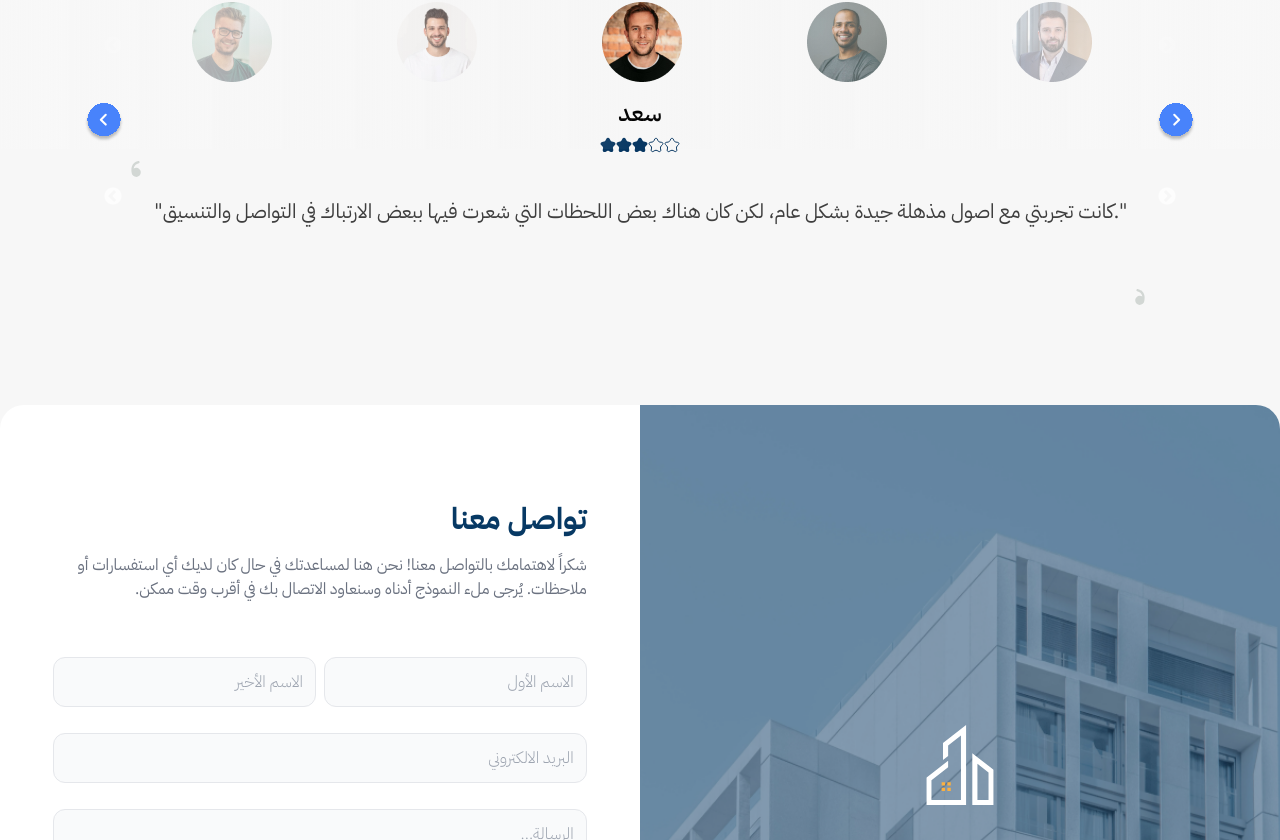
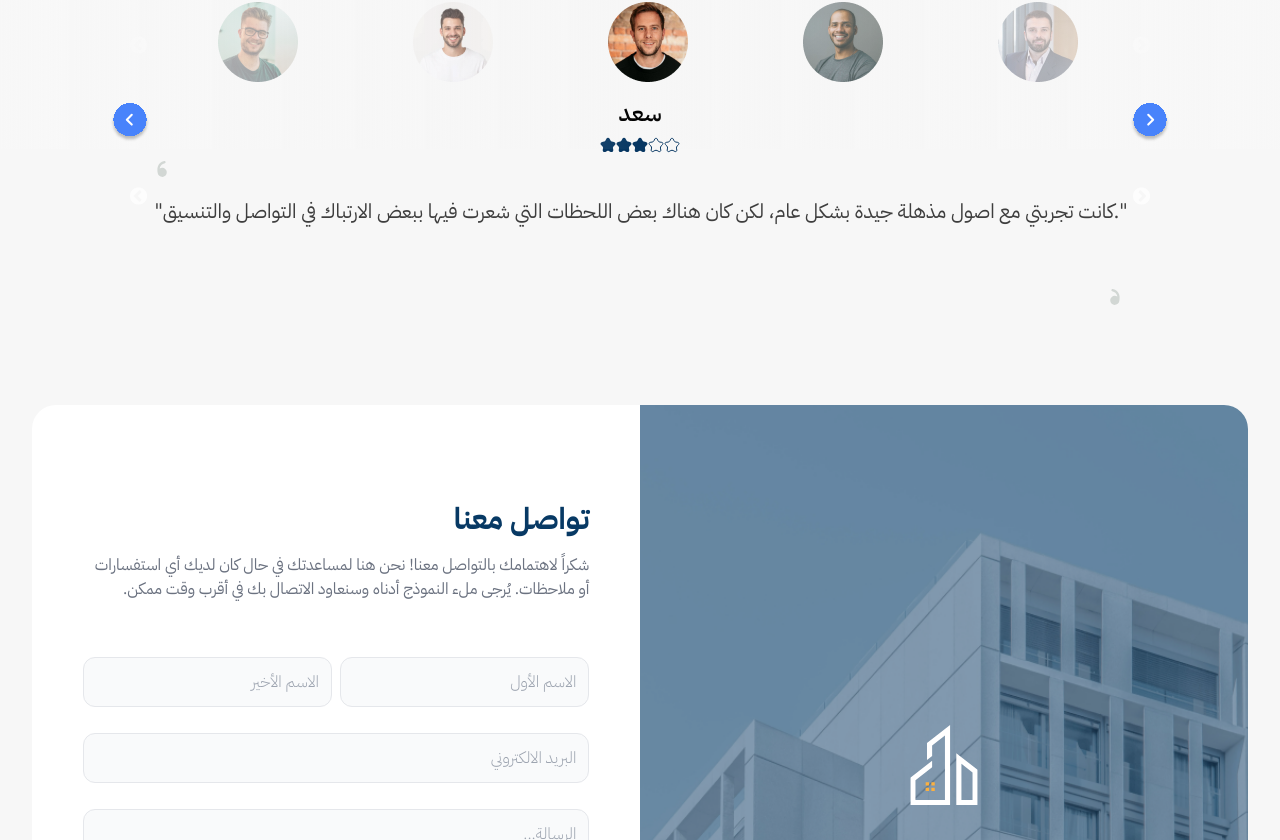
Before and after one commit to kerneltics/Project-2, a React (Vite) app in the folder Front-end/: page / in a window 1280 px wide. Shown: the part 1920-2760 px from the top of the page. Built offline with nearby package versions, Linux system fonts and the light colour scheme; no server answers.

Commit message:
add container class to components

```diff
--- a/Front-end/src/components/About.tsx
+++ b/Front-end/src/components/About.tsx
@@ -2,6 +2,7 @@ import { SubHeading } from "@/components/SubHeading";
 
 const About = () => {
   return (
+    <div className="container">
       <div
         id="about-us"
         className="mx-auto max-w-5xl space-y-8 rounded-md bg-white p-5 shadow-sm"
@@ -13,9 +14,10 @@ const About = () => {
             في اصول، نمتلك فريقًا من الخبراء المتخصصين في مجال العقارات، الذين
             يجمعون بين الخبرة العميقة والشغف بتحقيق رؤى العملاء. نحن نفهم أن كل
             عميل فريد، ونسعى جاهدين لتقديم الخدمة المخصصة التي تلبي تمامًا
-          متطلباتهم وتطلعاتهم. هدفنا هو إرشادك وإيجاد العقار المناسب لك بأقل وقت
-          وجهد ممكن.
+            متطلباتهم وتطلعاتهم. هدفنا هو إرشادك وإيجاد العقار المناسب لك بأقل
+            وقت وجهد ممكن.
           </p>
+        </div>
       </div>
     </div>
   );
--- a/Front-end/src/components/ContactUs.tsx
+++ b/Front-end/src/components/ContactUs.tsx
@@ -7,9 +7,11 @@ import formPicture from "/images/form.png";
 // The main component
 function ContactUs() {
   return (
-    <div id="contact-us" className="w-full rounded-3xl bg-white lg:flex">
-      <FormPicture />
-      <FormSection />
+    <div className="container">
+      <div id="contact-us" className="w-full rounded-3xl bg-white lg:flex">
+        <FormPicture />
+        <FormSection />
+      </div>
     </div>
   );
 }
--- a/Front-end/src/components/FeaturedListings.tsx
+++ b/Front-end/src/components/FeaturedListings.tsx
@@ -16,7 +16,7 @@ export const FeaturedListings = () => {
   }
   console.log({ data: listings });
   return (
-    <div id="best-real-estate" className="flex flex-col items-center space-y-8">
+    <div id="best-real-estate" className="container flex flex-col items-center space-y-8">
       <SubHeading>أفضل العقارات</SubHeading>
 
       <div className="flex flex-wrap items-center justify-center gap-6">
--- a/Front-end/src/components/Servies.tsx
+++ b/Front-end/src/components/Servies.tsx
@@ -4,7 +4,7 @@ import { SubHeading } from "@/components/SubHeading";
 
 const Services = () => {
   return (
-    <div id="our-services" className="font-ibm-plex-sans-arabic flex  flex-col items-center justify-center space-y-8">
+    <div id="our-services" className="font-ibm-plex-sans-arabic container flex  flex-col items-center justify-center space-y-8">
       <SubHeading>خدماتنا </SubHeading>
 
       <div className="mt-8 flex flex-wrap gap-8">
--- a/Front-end/src/components/customerOpinions.tsx
+++ b/Front-end/src/components/customerOpinions.tsx
@@ -98,41 +98,30 @@ const EmptyStars: React.FC<StarsProps> = ({ count }) => (
   </div>
 );
 
-
-
-const customers= CustomersData.map((c, i)=>{
-  return(
+const customers = CustomersData.map((c, i) => {
+  return (
     <div key={i} className=" text-center ">
       <div className=" pb-2">
-        <h2 className=" font-medium py-2  text-2xl text-black">{c.customerName}</h2>
-        <div className=" flex  justify-center  items-center">
-
+        <h2 className=" py-2 text-2xl  font-medium text-black">
+          {c.customerName}
+        </h2>
+        <div className=" flex  items-center  justify-center">
           <Stars count={c.rate} />
           <EmptyStars count={5 - c.rate} />
         </div>
       </div>
 
-      <div>
-
+      <div></div>
+      <div className=" relative h-36">
+        <Icons.beforeQuotation />
+        <p className="pt-5 text-xl text-[#3E3E3E]">{c.comment}</p>
+        <div className=" absolute bottom-0 right-1 ">
+          <Icons.afterQuotation />
         </div>
-      <div className=" h-36 relative">
-         <Icons.beforeQuotation />
-      <p className= 'pt-5 text-[#3E3E3E] text-xl'>
-        {c.comment}
-      </p>
-      <div className=" absolute right-1 bottom-0 ">
-        < Icons.afterQuotation />
       </div>
-
-      </div>
-
-
     </div>
   );
 });
-
-
-
 
 export function CustomerOpinions() {
   const [nav1, setNav1] = useState<Slider | null>(null);
@@ -145,21 +134,14 @@ export function CustomerOpinions() {
     setNav2(sliderRef2.current);
   }, []);
 
-
-
-
   return (
-    <section className=" w-full flex justify-center flex-col items-center gap-8 space-y-8">
-      <SubHeading >
-        آراء العملاء
-      </SubHeading>
+    <section className="container flex w-full flex-col items-center justify-center gap-8 space-y-8">
+      <SubHeading>آراء العملاء</SubHeading>
 
       {/* the opacity effect */}
-      <div className=" -translate-y-12 h-[150px] w-full bg-gradient-to-r from-background via-[#fff0] z-10 to-background absolute ">
-    </div>
+      <div className=" absolute z-10 h-[150px] w-full -translate-y-12 bg-gradient-to-r from-background via-[#fff0] to-background "></div>
 
       <div className=" relative w-4/5 ">
-
         <Slider
           asNavFor={nav1}
           ref={(slider) => (sliderRef2.current = slider)}
@@ -168,23 +150,36 @@ export function CustomerOpinions() {
           autoplay={true}
           autoplaySpeed={4000}
         >
-
-
           <div>
             {/* moved it a little so every image align with its comment */}
-          <img src={customer1} className="  md:translate-x-8 lg:translate-x-11 xl:translate-x-[4rem]"></img>
+            <img
+              src={customer1}
+              className="  md:translate-x-8 lg:translate-x-11 xl:translate-x-[4rem]"
+            ></img>
           </div>
           <div>
-          <img src={customer2}  className="  md:translate-x-8 lg:translate-x-11  xl:translate-x-[4rem]"></img>
+            <img
+              src={customer2}
+              className="  md:translate-x-8 lg:translate-x-11  xl:translate-x-[4rem]"
+            ></img>
           </div>
           <div>
-          <img src={customer3} className=" md:translate-x-8 lg:translate-x-11 xl:translate-x-[4rem]"></img>
+            <img
+              src={customer3}
+              className=" md:translate-x-8 lg:translate-x-11 xl:translate-x-[4rem]"
+            ></img>
           </div>
           <div>
-          <img src={customer4} className="  md:translate-x-8 lg:translate-x-11 xl:translate-x-[4rem]"></img>
+            <img
+              src={customer4}
+              className="  md:translate-x-8 lg:translate-x-11 xl:translate-x-[4rem]"
+            ></img>
           </div>
           <div>
-          <img src={customer5} className="  md:translate-x-8 lg:translate-x-11 xl:translate-x-[4rem]"></img>
+            <img
+              src={customer5}
+              className="  md:translate-x-8 lg:translate-x-11 xl:translate-x-[4rem]"
+            ></img>
           </div>
         </Slider>
         <Slider
@@ -195,13 +190,18 @@ export function CustomerOpinions() {
           {customers}
         </Slider>
 
-      <button className="absolute -left-11 top-1/3 z-20" onClick={() => sliderRef2?.current?.slickPrev()}>
-        <Icons.blueArrowNext/>
+        <button
+          className="absolute -left-11 top-1/3 z-20"
+          onClick={() => sliderRef2?.current?.slickPrev()}
+        >
+          <Icons.blueArrowNext />
         </button>
-      <button className="  absolute -right-11 top-1/3 z-20" onClick={() => sliderRef2?.current?.slickNext()}>
-      <Icons.blueArrow/>
+        <button
+          className="  absolute -right-11 top-1/3 z-20"
+          onClick={() => sliderRef2?.current?.slickNext()}
+        >
+          <Icons.blueArrow />
         </button>
-
       </div>
     </section>
   );
```
Lines whose indentation alone changed are shown as unchanged.
